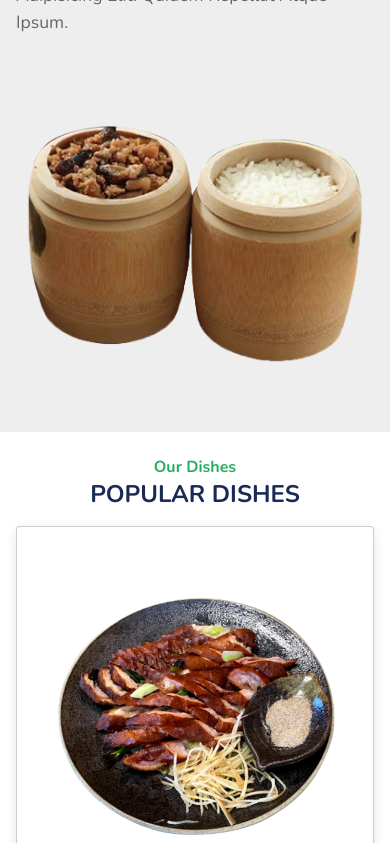
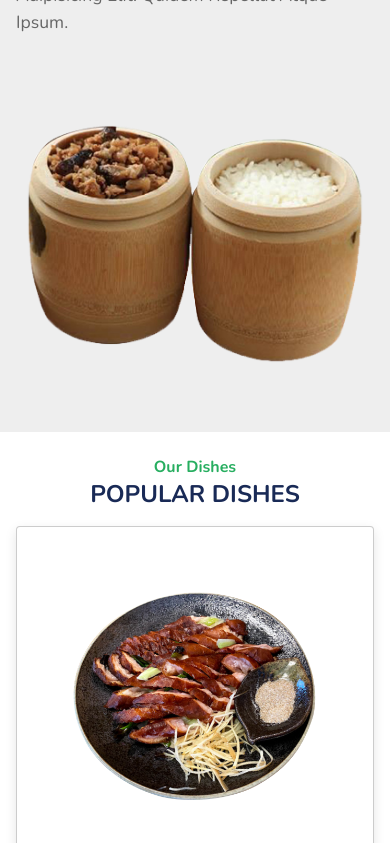
Before and after one commit to ChaiChaiChen/bamboohouseQQ, a plain HTML site: page index.html in a window 390 px wide. Shown: the part 226-1069 px from the top of the page. Drawn offline with nearby package versions, Linux system fonts and the light colour scheme.

Commit message:
ninth commit

```diff
--- a/css/style.css
+++ b/css/style.css
@@ -320,7 +320,7 @@ section:nth-child(even){
         width: 100%;
     }
     .dishes .box-container .box img{
-        height: 40rem;
+        height: 35rem;
         margin: 1rem 0;
 
     }
```
